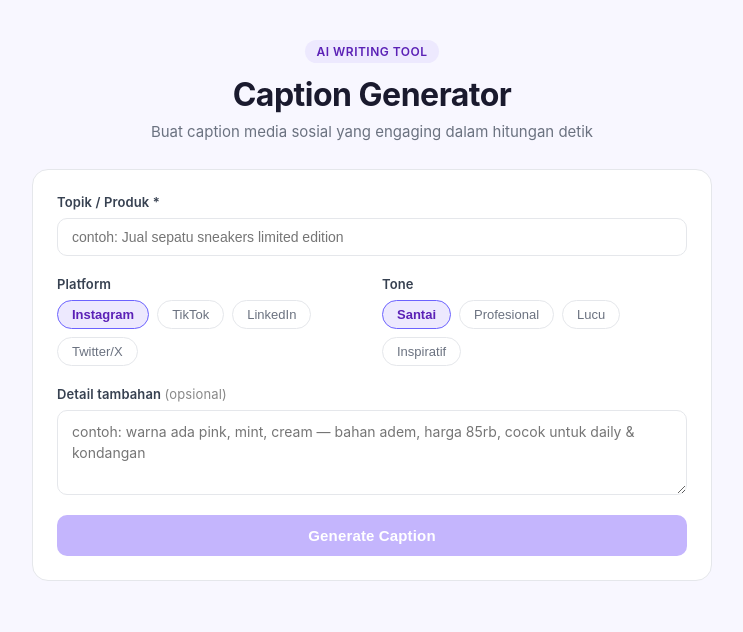
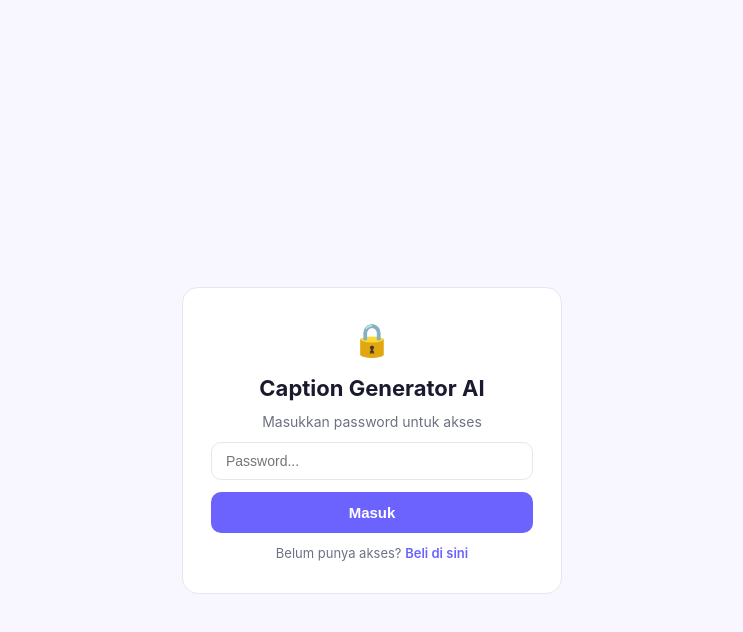
Before and after one commit to akunjpd3-ops/caption-ai, a Next.js app: page / in a window 1280 px wide. Shown: the top 632 px of the page, without its empty margins (268-1011 px from the left). Built offline with nearby package versions, Linux system fonts and the light colour scheme.

Commit message:
tambah password

```diff
--- a/app/page.tsx
+++ b/app/page.tsx
@@ -1,6 +1,8 @@
 "use client";
 
 import { useState } from "react";
+
+const PASSWORD = "captionpro123";
 
 const PLATFORMS = [
   { value: "instagram", label: "Instagram" },
@@ -17,6 +19,9 @@ const TONES = [
 ];
 
 export default function Home() {
+  const [unlocked, setUnlocked] = useState(false);
+  const [passInput, setPassInput] = useState("");
+  const [passError, setPassError] = useState(false);
   const [topik, setTopik] = useState("");
   const [detail, setDetail] = useState("");
   const [platform, setPlatform] = useState("instagram");
@@ -25,24 +30,29 @@ export default function Home() {
   const [loading, setLoading] = useState(false);
   const [copied, setCopied] = useState(false);
 
+  function checkPassword() {
+    if (passInput === PASSWORD) {
+      setUnlocked(true);
+      setPassError(false);
+    } else {
+      setPassError(true);
+    }
+  }
+
   async function generate() {
     if (!topik.trim()) return;
     setLoading(true);
     setOutput("");
     setCopied(false);
-
     try {
       const res = await fetch("/api/generate", {
         method: "POST",
         headers: { "Content-Type": "application/json" },
         body: JSON.stringify({ topik, platform, tone, detail }),
       });
-
       if (!res.ok) throw new Error("Gagal generate");
-
       const reader = res.body!.getReader();
       const decoder = new TextDecoder();
-
       while (true) {
         const { done, value } = await reader.read();
         if (done) break;
@@ -61,98 +71,82 @@ export default function Home() {
     setTimeout(() => setCopied(false), 2000);
   }
 
+  if (!unlocked) {
+    return (
+      <main style={styles.main}>
+        <div style={styles.lockContainer}>
+          <div style={styles.lockCard}>
+            <div style={styles.lockIcon}>🔒</div>
+            <h2 style={styles.lockTitle}>Caption Generator AI</h2>
+            <p style={styles.lockSubtitle}>Masukkan password untuk akses</p>
+            <input
+              style={passError ? styles.inputError : styles.inputFull}
+              type="password"
+              placeholder="Password..."
+              value={passInput}
+              onChange={(e) => { setPassInput(e.target.value); setPassError(false); }}
+              onKeyDown={(e) => e.key === "Enter" && checkPassword()}
+            />
+            {passError && <p style={styles.errorText}>Password salah. Coba lagi!</p>}
+            <button style={styles.btn} onClick={checkPassword}>Masuk</button>
+            <p style={styles.buyText}>
+              Belum punya akses?{" "}
+              <a href="https://lynk.id/username" style={styles.buyLink}>Beli di sini</a>
+            </p>
+          </div>
+        </div>
+        <style>{`* { box-sizing: border-box; } body { margin: 0; font-family: -apple-system, BlinkMacSystemFont, 'Segoe UI', sans-serif; }`}</style>
+      </main>
+    );
+  }
+
   return (
     <main style={styles.main}>
       <div style={styles.container}>
         <div style={styles.header}>
           <div style={styles.badge}>AI Writing Tool</div>
           <h1 style={styles.title}>Caption Generator</h1>
-          <p style={styles.subtitle}>
-            Buat caption media sosial yang engaging dalam hitungan detik
-          </p>
+          <p style={styles.subtitle}>Buat caption media sosial yang engaging dalam hitungan detik</p>
         </div>
-
         <div style={styles.card}>
           <div style={styles.field}>
             <label style={styles.label}>Topik / Produk *</label>
-            <input
-              style={styles.input}
-              placeholder="contoh: Jual sepatu sneakers limited edition"
-              value={topik}
-              onChange={(e) => setTopik(e.target.value)}
-              onKeyDown={(e) => e.key === "Enter" && generate()}
-            />
+            <input style={styles.inputFull} placeholder="contoh: Jual sepatu sneakers limited edition" value={topik} onChange={(e) => setTopik(e.target.value)} onKeyDown={(e) => e.key === "Enter" && generate()} />
           </div>
-
           <div style={styles.row}>
             <div style={{ ...styles.field, flex: 1 }}>
               <label style={styles.label}>Platform</label>
               <div style={styles.chipGroup}>
                 {PLATFORMS.map((p) => (
-                  <button
-                    key={p.value}
-                    style={platform === p.value ? styles.chipActive : styles.chip}
-                    onClick={() => setPlatform(p.value)}
-                  >
-                    {p.label}
-                  </button>
+                  <button key={p.value} style={platform === p.value ? styles.chipActive : styles.chip} onClick={() => setPlatform(p.value)}>{p.label}</button>
                 ))}
               </div>
             </div>
-
             <div style={{ ...styles.field, flex: 1 }}>
               <label style={styles.label}>Tone</label>
               <div style={styles.chipGroup}>
                 {TONES.map((t) => (
-                  <button
-                    key={t.value}
-                    style={tone === t.value ? styles.chipActive : styles.chip}
-                    onClick={() => setTone(t.value)}
-                  >
-                    {t.label}
-                  </button>
+                  <button key={t.value} style={tone === t.value ? styles.chipActive : styles.chip} onClick={() => setTone(t.value)}>{t.label}</button>
                 ))}
               </div>
             </div>
           </div>
-
           <div style={styles.field}>
-            <label style={styles.label}>
-              Detail tambahan{" "}
-              <span style={{ fontWeight: 400, color: "#888" }}>(opsional)</span>
-            </label>
-            <textarea
-              style={styles.textarea}
-              placeholder="contoh: warna ada pink, mint, cream — bahan adem, harga 85rb, cocok untuk daily & kondangan"
-              value={detail}
-              onChange={(e) => setDetail(e.target.value)}
-              rows={3}
-            />
+            <label style={styles.label}>Detail tambahan <span style={{ fontWeight: 400, color: "#888" }}>(opsional)</span></label>
+            <textarea style={styles.textarea} placeholder="contoh: warna ada pink, mint, cream — bahan adem, harga 85rb" value={detail} onChange={(e) => setDetail(e.target.value)} rows={3} />
           </div>
-
-          <button
-            style={loading || !topik.trim() ? styles.btnDisabled : styles.btn}
-            onClick={generate}
-            disabled={loading || !topik.trim()}
-          >
+          <button style={loading || !topik.trim() ? styles.btnDisabled : styles.btn} onClick={generate} disabled={loading || !topik.trim()}>
             {loading ? "Generating..." : "Generate Caption"}
           </button>
         </div>
-
         {(output || loading) && (
           <div style={styles.outputCard}>
             <div style={styles.outputHeader}>
               <span style={styles.outputTitle}>Hasil Caption</span>
-              {output && !loading && (
-                <button style={styles.copyBtn} onClick={copyOutput}>
-                  {copied ? "Tersalin!" : "Salin semua"}
-                </button>
-              )}
+              {output && !loading && <button style={styles.copyBtn} onClick={copyOutput}>{copied ? "Tersalin!" : "Salin semua"}</button>}
             </div>
             <div style={styles.outputBody}>
-              {output ? (
-                <pre style={styles.outputText}>{output}</pre>
-              ) : (
+              {output ? <pre style={styles.outputText}>{output}</pre> : (
                 <div style={styles.loadingDots}>
                   <span style={styles.dot} />
                   <span style={{ ...styles.dot, animationDelay: "0.2s" }} />
@@ -163,19 +157,23 @@ export default function Home() {
           </div>
         )}
       </div>
-
-      <style>{`
-        @keyframes pulse { 0%,100%{opacity:.3} 50%{opacity:1} }
-        * { box-sizing: border-box; }
-        body { margin: 0; font-family: -apple-system, BlinkMacSystemFont, 'Segoe UI', sans-serif; }
-        input:focus, textarea:focus { outline: none; border-color: #6c63ff !important; }
-      `}</style>
+      <style>{`@keyframes pulse { 0%,100%{opacity:.3} 50%{opacity:1} } * { box-sizing: border-box; } body { margin: 0; font-family: -apple-system, BlinkMacSystemFont, 'Segoe UI', sans-serif; } input:focus, textarea:focus { outline: none; border-color: #6c63ff !important; }`}</style>
     </main>
   );
 }
 
 const styles: Record<string, React.CSSProperties> = {
   main: { minHeight: "100vh", background: "#f8f7ff", padding: "40px 16px" },
+  lockContainer: { minHeight: "100vh", display: "flex", alignItems: "center", justifyContent: "center", background: "#f8f7ff" },
+  lockCard: { background: "#fff", borderRadius: 16, border: "1px solid #e5e7eb", padding: "32px 28px", width: "100%", maxWidth: 380, display: "flex", flexDirection: "column", gap: 12, alignItems: "center", textAlign: "center" },
+  lockIcon: { fontSize: 32, marginBottom: 4 },
+  lockTitle: { margin: 0, fontSize: 22, fontWeight: 700, color: "#1a1a2e" },
+  lockSubtitle: { margin: 0, fontSize: 14, color: "#6b7280" },
+  errorText: { margin: 0, fontSize: 13, color: "#dc2626" },
+  buyText: { margin: 0, fontSize: 13, color: "#6b7280" },
+  buyLink: { color: "#6c63ff", fontWeight: 600, textDecoration: "none" },
+  inputFull: { width: "100%", padding: "10px 14px", borderRadius: 10, border: "1.5px solid #e5e7eb", fontSize: 14, color: "#1a1a2e", background: "#fff" },
+  inputError: { width: "100%", padding: "10px 14px", borderRadius: 10, border: "1.5px solid #dc2626", fontSize: 14, color: "#1a1a2e", background: "#fff" },
   container: { maxWidth: 680, margin: "0 auto", display: "flex", flexDirection: "column", gap: 20 },
   header: { textAlign: "center", paddingBottom: 8 },
   badge: { display: "inline-block", background: "#ede9fe", color: "#5b21b6", fontSize: 12, fontWeight: 600, padding: "4px 12px", borderRadius: 20, marginBottom: 12, letterSpacing: "0.04em", textTransform: "uppercase" },
@@ -184,14 +182,13 @@ const styles: Record<string, React.CSSProperties> = {
   card: { background: "#fff", borderRadius: 16, border: "1px solid #e5e7eb", padding: 24, display: "flex", flexDirection: "column", gap: 20 },
   field: { display: "flex", flexDirection: "column", gap: 8 },
   row: { display: "flex", gap: 20, flexWrap: "wrap" },
-  label: { fontSize: 13, fontWeight: 600, color: "#374151", letterSpacing: "0.01em" },
-  input: { padding: "10px 14px", borderRadius: 10, border: "1.5px solid #e5e7eb", fontSize: 14, color: "#1a1a2e", background: "#fff", transition: "border-color 0.15s" },
-  textarea: { padding: "10px 14px", borderRadius: 10, border: "1.5px solid #e5e7eb", fontSize: 14, color: "#1a1a2e", background: "#fff", resize: "vertical", fontFamily: "inherit", lineHeight: 1.5, transition: "border-color 0.15s" },
+  label: { fontSize: 13, fontWeight: 600, color: "#374151" },
+  textarea: { padding: "10px 14px", borderRadius: 10, border: "1.5px solid #e5e7eb", fontSize: 14, color: "#1a1a2e", background: "#fff", resize: "vertical", fontFamily: "inherit", lineHeight: 1.5 },
   chipGroup: { display: "flex", flexWrap: "wrap", gap: 8 },
-  chip: { padding: "6px 14px", borderRadius: 20, border: "1.5px solid #e5e7eb", background: "#fff", fontSize: 13, color: "#6b7280", cursor: "pointer", transition: "all 0.15s", fontWeight: 500 },
+  chip: { padding: "6px 14px", borderRadius: 20, border: "1.5px solid #e5e7eb", background: "#fff", fontSize: 13, color: "#6b7280", cursor: "pointer", fontWeight: 500 },
   chipActive: { padding: "6px 14px", borderRadius: 20, border: "1.5px solid #6c63ff", background: "#ede9fe", fontSize: 13, color: "#5b21b6", cursor: "pointer", fontWeight: 600 },
-  btn: { padding: "12px 20px", borderRadius: 10, border: "none", background: "#6c63ff", color: "#fff", fontSize: 15, fontWeight: 600, cursor: "pointer", transition: "opacity 0.15s", letterSpacing: "0.01em" },
-  btnDisabled: { padding: "12px 20px", borderRadius: 10, border: "none", background: "#c4b5fd", color: "#fff", fontSize: 15, fontWeight: 600, cursor: "not-allowed", letterSpacing: "0.01em" },
+  btn: { width: "100%", padding: "12px 20px", borderRadius: 10, border: "none", background: "#6c63ff", color: "#fff", fontSize: 15, fontWeight: 600, cursor: "pointer" },
+  btnDisabled: { width: "100%", padding: "12px 20px", borderRadius: 10, border: "none", background: "#c4b5fd", color: "#fff", fontSize: 15, fontWeight: 600, cursor: "not-allowed" },
   outputCard: { background: "#fff", borderRadius: 16, border: "1px solid #e5e7eb", overflow: "hidden" },
   outputHeader: { padding: "14px 20px", borderBottom: "1px solid #f3f4f6", display: "flex", justifyContent: "space-between", alignItems: "center" },
   outputTitle: { fontSize: 13, fontWeight: 600, color: "#374151" },
```
